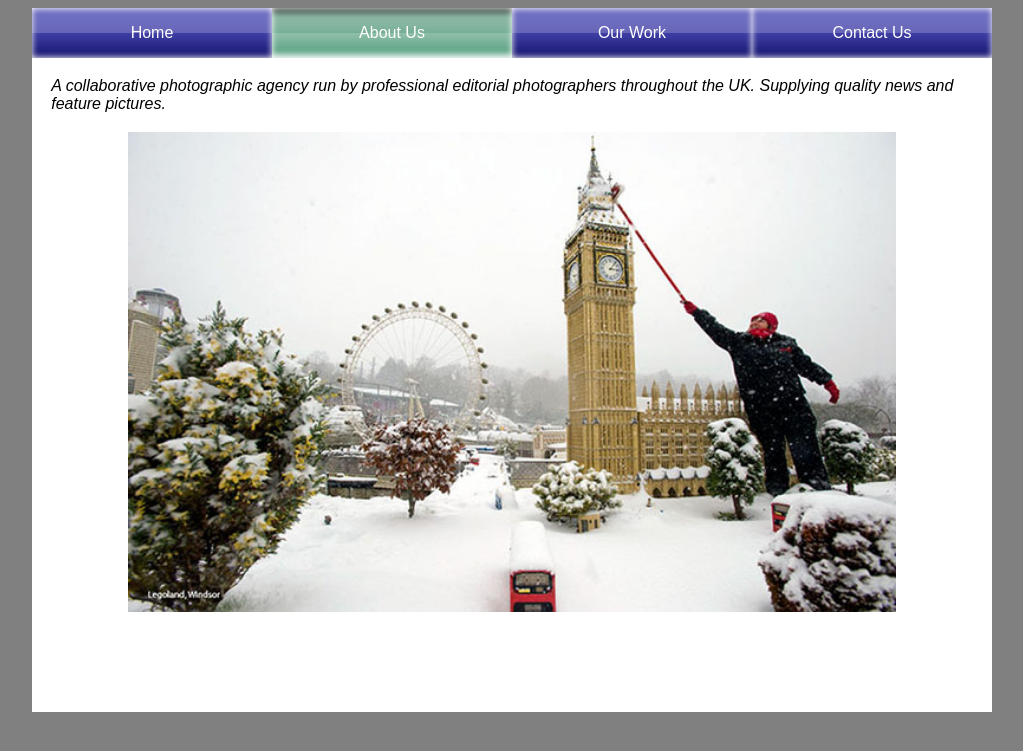
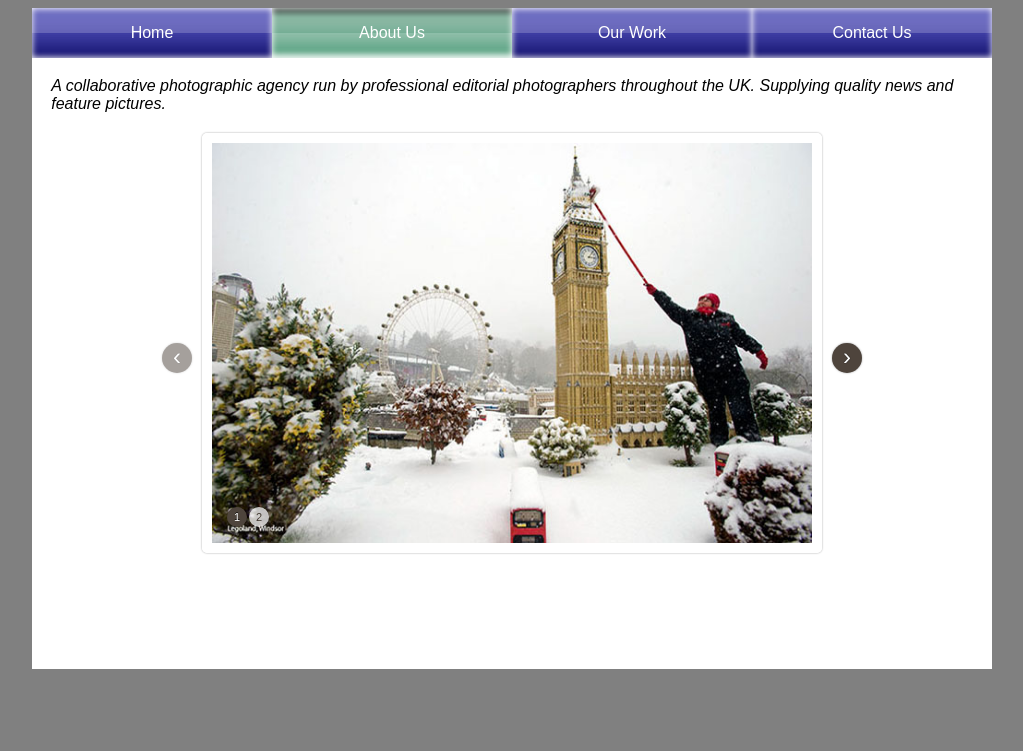
Before and after one commit to graemewilkinson/lnp, a PHP site: page /newsite/index.php in a window 1280 px wide. Shown: the top 751 px of the page, without its empty margins (128-1151 px from the left). Run offline with PHP 8.4, Linux system fonts and the light colour scheme; data that the repository does not hold is empty.

Commit message:
moving javascrpt

```diff
--- a/newsite/index.php
+++ b/newsite/index.php
@@ -10,6 +10,10 @@
          <link href="jcarousel.basic.css"
           rel="stylesheet"
           type="text/css">
+
+            <script type="text/javascript" src="jquery.js"></script>
+<script type="text/javascript" src="jcarousel.js"></script>
+<script type="text/javascript" src="jcarousel.basic.js"></script>
 
         <meta name="viewport" content="width=device-width, initial-scale=1, maximum-scale=1">
     <link rel="stylesheet" type="text/css" href="medium.css" media="screen and (max-width: 700px)" />
@@ -40,10 +44,22 @@
 <p class="tagline">
         <em>A collaborative photographic agency run by professional editorial photographers throughout the UK. Supplying quality news and feature pictures.</em>
       </p>
-        <img alt=
-      "photograph of london made of lego at Lego Land, covered in snow. Woman sweeping snow from top of big ben"
-           class="main"
-           src="img/lego1.jpg">
+ <div class="carouselwrap">
+ <div class="jcarousel-wrapper">
+                <div class="jcarousel">
+                    <ul>
+                        <li><img src="img/lego1.jpg" width="600" height="400" alt=""></li>
+                        <li><img src="img/david.jpg" width="600" height="400" alt=""></li>
+                    </ul>
+                </div>
+                <a href="#" class="jcarousel-control-prev">&lsaquo;</a>
+                <a href="#" class="jcarousel-control-next">&rsaquo;</a>
+
+                <p class="jcarousel-pagination">
+
+                </p>
+            </div>
+ </div>
             <div class="testblock">
         <?php
 // Connect to the database
--- a/newsite/style.css
+++ b/newsite/style.css
@@ -105,6 +105,10 @@ div.testblock
 
 /** Carousel **/
 
+.carouselwrap{
+    max-width: 620px;
+    margin: auto;
+}
 .jcarousel {
     position: relative;
     overflow: hidden;
```
